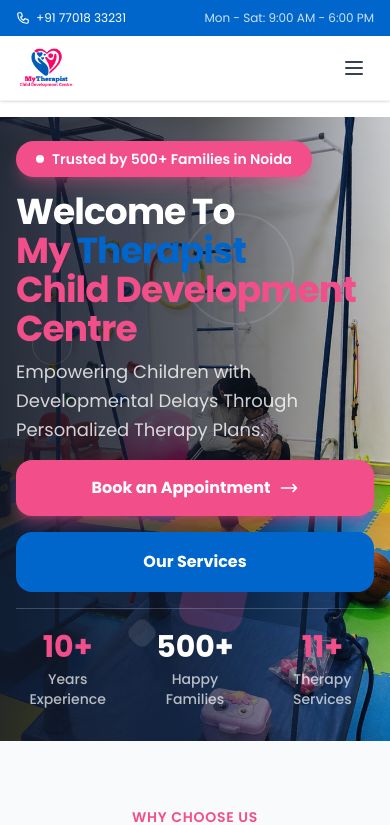
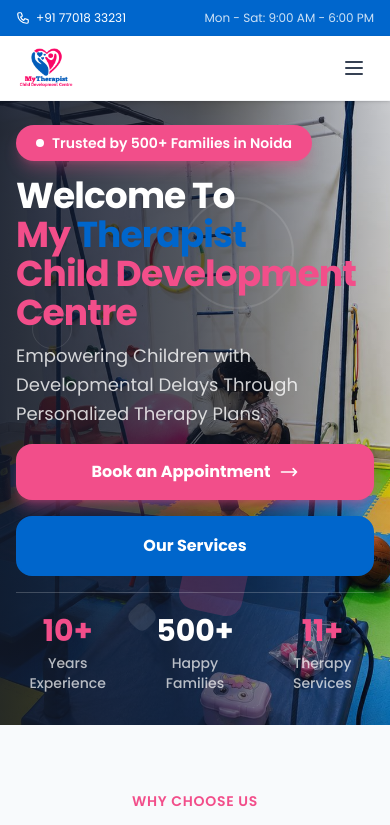
Before and after one commit to Skora-websites/mytherapist, a Next.js app: page / in a window 390 px wide. Shown: the top 825 px of the page. Built offline with nearby package versions, Linux system fonts and the light colour scheme.

Commit message:
fix space in navbar and hero section

```diff
--- a/components/Hero.tsx
+++ b/components/Hero.tsx
@@ -2,7 +2,7 @@
 
 export default function Hero() {
   return (
-    <section className="relative min-h-[65vh] flex items-center overflow-hidden mt-4 sm:mt-0">
+    <section className="relative min-h-[65vh] flex items-center overflow-hidden">
       <div className="absolute inset-0">
         <img src="/images/my-therapist-hero.jpeg" alt="" className="w-full h-full object-cover object-[center_30%]" />
         <div className="absolute inset-0 bg-gradient-to-r from-gray-900/90 via-gray-900/70 to-gray-900/20" />
```
